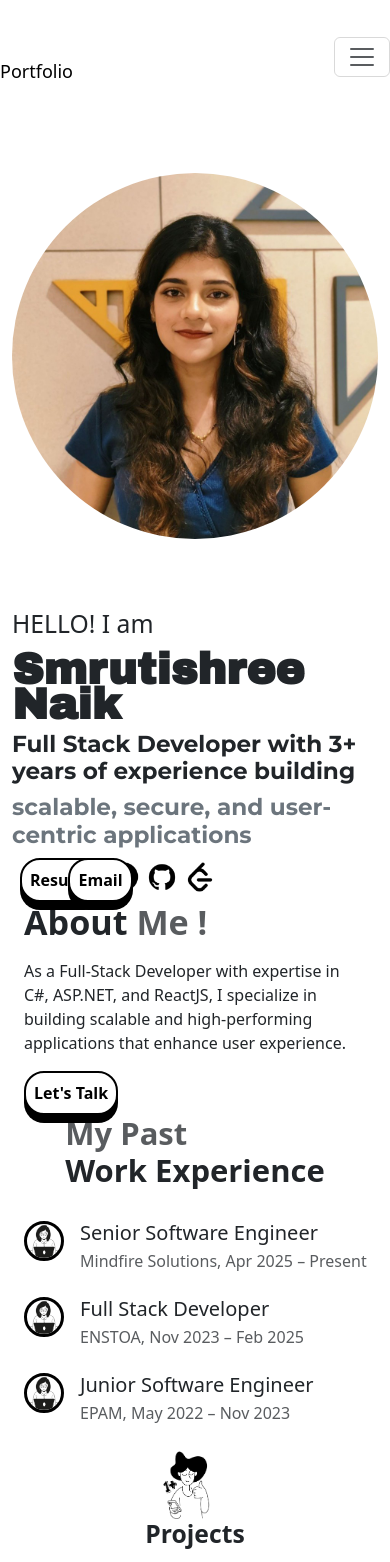
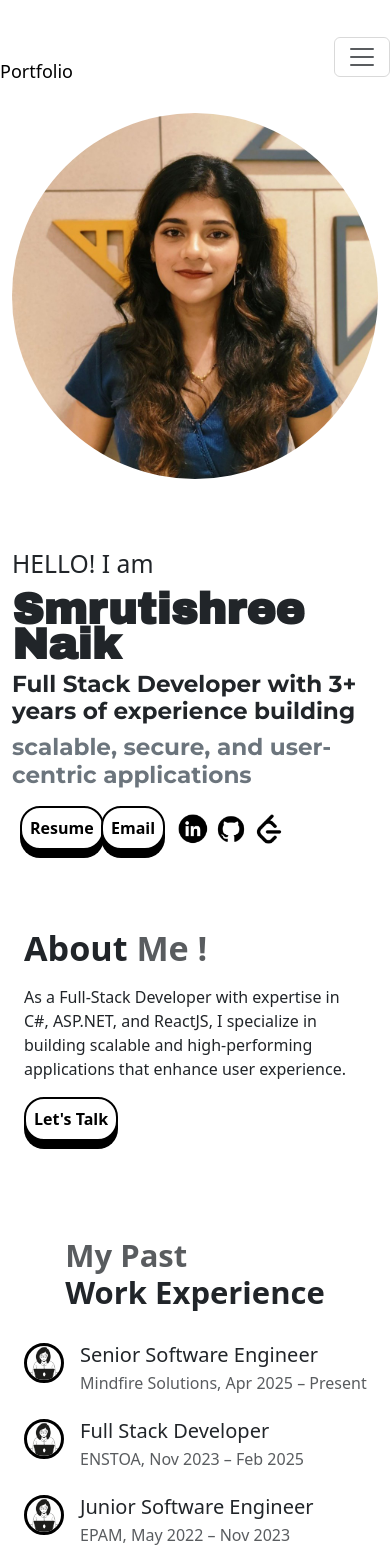
Before and after one commit to smrutishreenaik/Portfolio, a React (Vite) app in the folder portfolio-app/: page / in a window 390 px wide. Shown: the top 1562 px of the page. Built offline with nearby package versions, Linux system fonts and the light colour scheme; no server answers.

Commit message:
fixed css to make page responsive

```diff
--- a/portfolio-app/src/index.scss
+++ b/portfolio-app/src/index.scss
@@ -1,6 +1,7 @@
 html {
   scroll-behavior: smooth;
 }
+
 .no-vh-100 {
   height: 100vh;
 }
@@ -351,20 +352,23 @@ a {
 @media (max-width: 426px) {
   .no-vh-100 {
     height: auto;
+    margin-bottom: 20%;
+    margin-top: auto;
   }
-  .home-ctn {
-    margin-top: 60px;
-  }
+
   .helloIam {
     line-height: 1;
     margin-top: 20%;
   }
-.archivo-black-regular{
+
+  .archivo-black-regular {
     line-height: 1;
   }
+
   .divider {
     display: none;
   }
+
   .video-wrapper {
     .home-video {
       display: none;
--- a/portfolio-app/src/pages/AboutAndExperience.tsx
+++ b/portfolio-app/src/pages/AboutAndExperience.tsx
@@ -7,7 +7,7 @@ const AboutAndExperience: React.FC = () => {
   return (
     <Container>
       <Row className="align-items-center">
-        <Col md={5} className="text-center" id="about-section">
+        <Col md={5} className="text-center mb-5 mb-md-0" id="about-section">
           <AboutMe />
         </Col>
 
@@ -15,7 +15,7 @@ const AboutAndExperience: React.FC = () => {
           <div className="divider"></div>
         </Col>
 
-        <Col md={6} className="text-center" id="experience-section">
+        <Col md={6} className="text-center mt-5 mt-md-0" id="experience-section">
           <Experience />
         </Col>
       </Row>
--- a/portfolio-app/src/pages/Home.tsx
+++ b/portfolio-app/src/pages/Home.tsx
@@ -33,14 +33,14 @@ const Home: React.FC = () => {
           <h3 className="text-secondary fw-bold montserrat-regular">
             scalable, secure, and user-centric applications
           </h3>
-          <div className="mt-2 row">
-            <div className="col-1 mx-2" >
+          <div className="mt-2 row mt-3">
+            <div className="col-2 col-md-1 mx-2" >
               <ThreeDButton label="Resume" onClick={() => window.open("https://your-resume-link.com", "_blank")} />
             </div>
-            <div className="col-1 mx-2" >
+            <div className="col-2 col-md-1 mx-2" >
               <ThreeDButton label="Email" onClick={() => window.location.href = "mailto:smrutishree.naik123@gmail.com"} />
             </div>
-            <div className='col'>
+            <div className='col m-1 m-md-0'>
               <span className='me-2'>
                 <a
                   href="https://www.linkedin.com/in/smrutishreenaik/"
--- a/portfolio-app/src/pages/ProjectAndCaseStudy.tsx
+++ b/portfolio-app/src/pages/ProjectAndCaseStudy.tsx
@@ -8,14 +8,14 @@ const ProjectAndCaseStudy: React.FC = () => {
     return (
         <Container>
             <Row className="align-items-center">
-                <Col md={5} className="text-center" id="project-section">
+                <Col md={5} className="text-center mb-5 mb-md-0" id="project-section">
                     <Projects />
                 </Col>
                 <Col md={1} className="d-none d-md-flex justify-content-center" >
                     <div className="divider" ></div>
                 </Col>
 
-                <Col md={6} className="text-center" id="caseStudy-section">
+                <Col md={6} className="text-center mt-5 mt-md-0" id="caseStudy-section">
                     <CaseStudy />
                 </Col>
             </Row>
```
Lines whose indentation alone changed are shown as unchanged.
